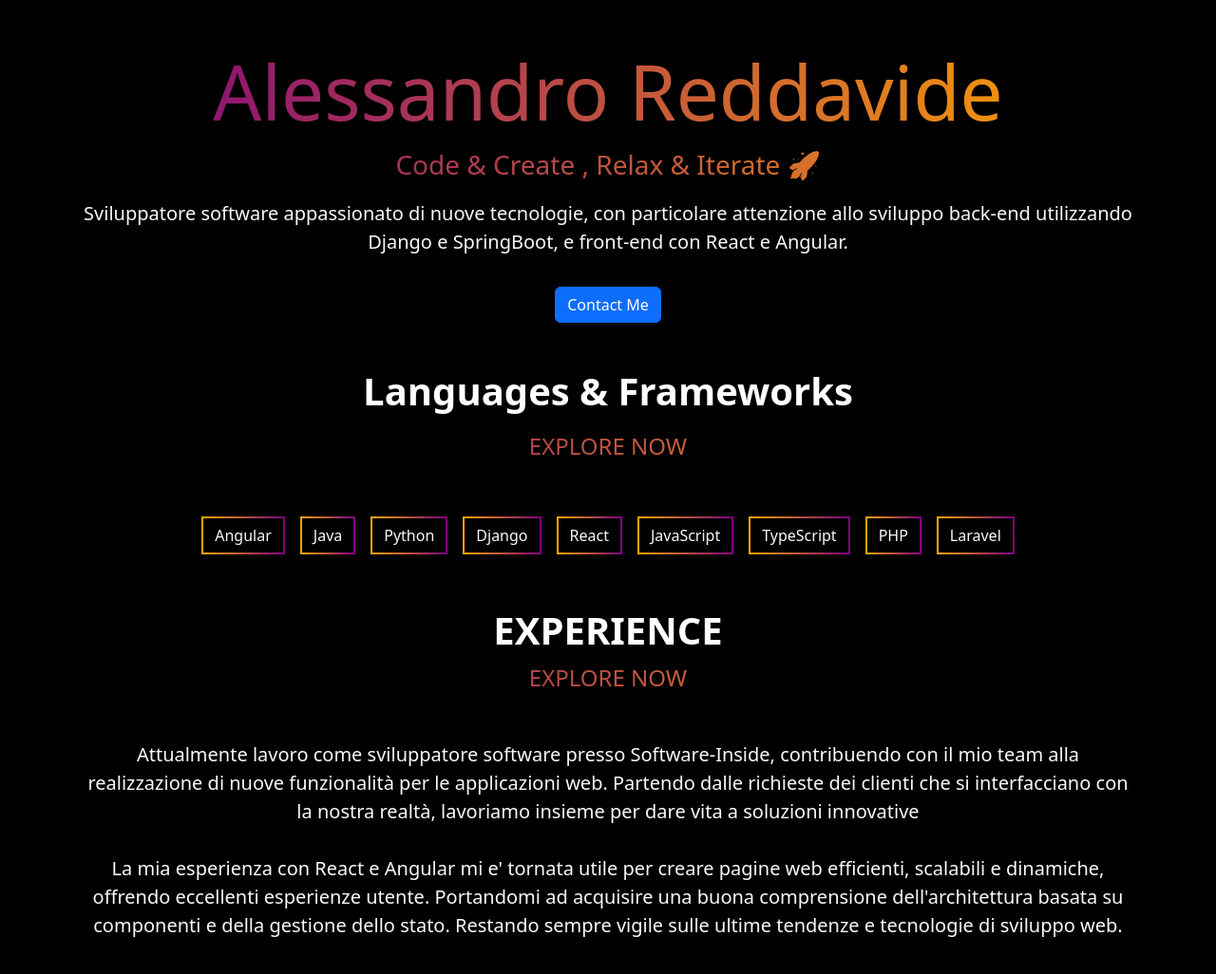
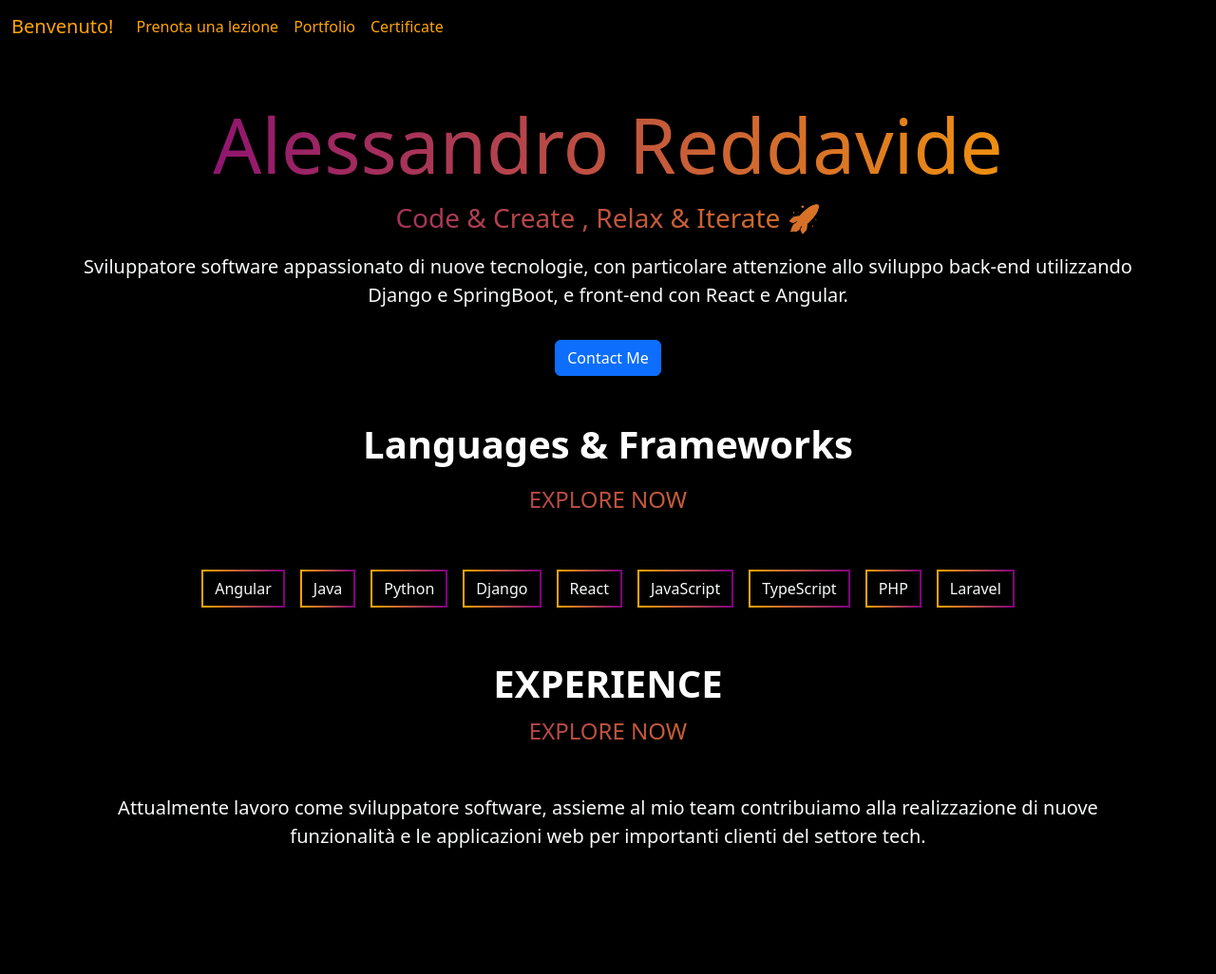
Before and after one commit to Alessandroreddavide18/booklessons, a plain HTML site: page portfolio.html in a window 1280 px wide. Shown: the whole page at 95% size. After the commit the page ends 944 px from the top, so only its background shows below. Drawn offline with nearby package versions, Linux system fonts and the light colour scheme.

Commit message:
customize

```diff
--- a/portfolio.html
+++ b/portfolio.html
@@ -24,6 +24,24 @@
 </head>
 
 <body>
+    <!-- Navbar -->
+    <nav class="bg-dark navbar navbar-expand-lg bg-body-tertiary fixed">
+        <div class="container-fluid">
+            <a class="navbar-brand" href="#" style="color: orange;">Benvenuto!</a>
+            <button class="navbar-toggler" type="button" data-bs-toggle="collapse" data-bs-target="#navbarNavAltMarkup"
+                aria-controls="navbarNavAltMarkup" aria-expanded="false" aria-label="Toggle navigation">
+                <span class="navbar-toggler-icon"></span>
+            </button>
+            <div class="collapse navbar-collapse" id="navbarNavAltMarkup">
+                <div class="navbar-nav">
+                    <a class="nav-link" href="index.html" style="color: orange;">Prenota una lezione</a>
+                    <a class="nav-link" href="portfolio.html" style="color: orange;">Portfolio</a>
+                    <a class="nav-link" href="#" style="color: orange;">Certificate</a>
+                </div>
+            </div>
+        </div>
+    </nav>
+
     <div class="container my-5">
         <!-- Banner Section -->
         <section id="banner" class="text-center">
@@ -64,17 +82,10 @@
             <h2 class="text-white text-center fs-1 fw-bold">EXPERIENCE</h2>
             <p class="text-center gradient-text fs-4 mb-5">EXPLORE NOW</p>
             <div class="text-center">
-                <p class="text-light fs-5"> Attualmente lavoro come sviluppatore software presso Software-Inside,
-                    contribuendo con il mio team alla realizzazione di nuove funzionalità per le applicazioni web.
-                    Partendo dalle richieste dei clienti che si interfacciano con la nostra realtà, lavoriamo insieme
-                    per dare vita a soluzioni innovative
+                <p class="text-light fs-5"> Attualmente lavoro come sviluppatore software,
+                    assieme al mio team contribuiamo alla realizzazione di nuove funzionalità e le applicazioni web per
+                    importanti clienti del settore tech.
                     <br />
-                    <br />
-                    La mia esperienza con React e Angular mi e' tornata utile per creare pagine web efficienti,
-                    scalabili e dinamiche, offrendo eccellenti esperienze utente. Portandomi ad acquisire una buona
-                    comprensione dell'architettura basata su componenti e della gestione dello stato. Restando sempre
-                    vigile sulle ultime tendenze e tecnologie di sviluppo web.
-                </p>
             </div>
         </section>
     </div>
--- a/style.css
+++ b/style.css
@@ -6,3 +6,14 @@ p,
 h1 {
     color: white;
 }
+
+
+.navbar {
+    background-color: black !important;
+}
+
+.navlink {
+
+    text-decoration: none;
+    color: brown;
+}
```
Also changed, not shown: index.html (+18 -1 lines).
